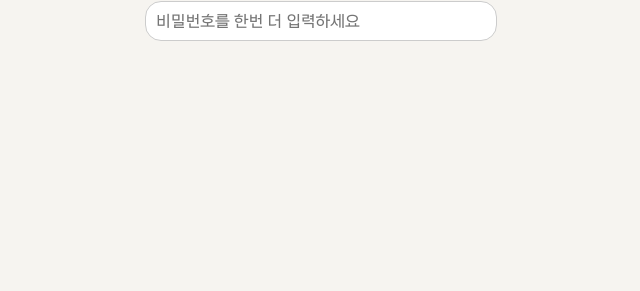
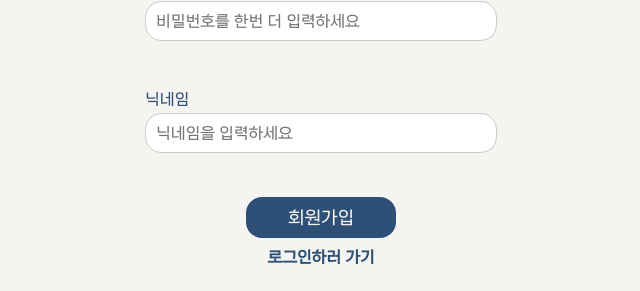
Before and after one commit to 100-hours-a-week/2-sunday-ahn-community-fe-react, a React (Create React App) app: page /regist in a window 1280 px wide. Shown: the part 703-994 px from the top of the page, without its empty margins (319-959 px from the left). Before the commit the page ends 806 px from the top, so only its background shows below. Built offline with nearby package versions, Linux system fonts and the light colour scheme.

Commit message:
feature: registPage UI구현

```diff
--- a/src/App.js
+++ b/src/App.js
@@ -10,6 +10,7 @@ function App() {
     <div>
     <Routes>
           <Route path="/" element={<Login />} />
+          <Route path="/login" element={<Login />} />
           <Route path="/regist" element={<Regist />} />
         </Routes>
     </div>
--- /dev/null
+++ b/src/components/NicknameBox.js
@@ -0,0 +1,66 @@
+import React, { useState } from "react";
+import "./css/InputBox.css";
+
+const NicknameBox = ({ checkNicknameDuplication }) => {
+    const [nickname, setNickname] = useState(""); // 닉네임 상태
+    const [errorMessage, setErrorMessage] = useState(""); // 에러 메시지 상태
+    const [errorVisible, setErrorVisible] = useState(false);
+
+    const handleInputChange = (e) => {
+        const value = e.target.value;
+        setNickname(value);
+
+        // 유효성 검사
+        if (!value.trim()) {
+            setErrorMessage("*닉네임을 입력해주세요.");
+            setErrorVisible(true);
+        } else if (/\s/.test(value)) {
+            setErrorMessage("*띄어쓰기를 없애주세요.");
+            setErrorVisible(true);
+        } else if (value.length > 10) {
+            setErrorMessage("*닉네임은 최대 10자 까지 작성 가능합니다.");
+            setErrorVisible(true);
+        } else {
+            setErrorMessage("");
+            setErrorVisible(false);
+        }
+    };
+
+    const handleValidation = async () => {
+        if (!errorVisible && nickname.trim()) {
+            const isDuplicate = await checkNicknameDuplication(nickname); // 중복 검사 함수 호출
+            if (isDuplicate) {
+                setErrorMessage("*중복된 닉네임 입니다.");
+                setErrorVisible(true);
+            } else {
+                setErrorMessage("");
+                setErrorVisible(false);
+            }
+        }
+        else{
+            setErrorMessage("*닉네임을 입력해주세요.");
+            setErrorVisible(true);
+        }
+    };
+
+    return (
+        <div className="inputField">
+            <p>닉네임</p>
+            <input
+                type="text"
+                id="nickname"
+                className="nickname"
+                placeholder="닉네임을 입력하세요"
+                required
+                value={nickname}
+                onChange={handleInputChange} // 입력값 변경 시 유효성 검사
+                onBlur={handleValidation} // 포커스 해제 시 중복 검사
+            />
+            <div className={`error ${errorVisible ? "visible" : ""}`}>
+                {errorMessage}
+            </div>
+        </div>
+    );
+};
+
+export default NicknameBox;
--- a/src/components/css/InputBox.css
+++ b/src/components/css/InputBox.css
@@ -47,3 +47,35 @@
     box-sizing: border-box;
     font-family: 'Pretendard';
 }
+.submitButton {
+    width: 100%;
+    padding: 10px;
+    border-radius: 16px;
+    font-size: 18px;
+    background-color: #ACA0EB;
+    border: none;
+    color: white;
+    cursor: pointer;
+    margin-top: 10px;
+    transition: background-color 0.3s ease;
+    font-family: 'Pretendard';
+}
+
+/* 버튼 비활성화 */
+.submitButton:disabled {
+    background-color: #586c83;
+    cursor: not-allowed;
+}
+
+/* hover 효과 */
+.submitButton:hover {
+    background-color: #2E5077;
+}
+
+/* 로그인 링크 스타일 */
+.login {
+    margin-top: 10px;
+    font-weight: bold;
+    cursor: pointer;
+    font-family: 'Pretendard';
+}
--- a/src/pages/auth/Regist.js
+++ b/src/pages/auth/Regist.js
@@ -1,28 +1,57 @@
+import { useNavigate } from "react-router-dom";
 import React, { useState } from "react";
+import "../../styles/Regist.css";
 import TitleHeader from "../../components/TItleHeader";
 import BackButton from "../../components/BackButton";
 import ProfileBox from "../../components/ProfileBox";
 import EmailBox from "../../components/EmailBox";
 import PasswordBox from "../../components/PasswordBox";
 import CheckPasswordBox from "../../components/CheckPasswordBox";
-import "../../styles/Regist.css";
+import NicknameBox from "../../components/NicknameBox";
 
 const Regist = () => {
+    const navigate = useNavigate();
+
+    const handleLoginClick = () => {
+        navigate("/");
+    };
+
     const [password, setPassword] = useState(""); // 비밀번호 상태
     const [confirmPassword, setConfirmPassword] = useState(""); // 비밀번호 확인 상태
     const [isPasswordMatch, setIsPasswordMatch] = useState(false); // 비밀번호 일치 여부
+    const [nickname, setNickname] = useState(""); // 닉네임 상태
+    const [isFormValid, setIsFormValid] = useState(false); // 전체 폼 유효성 상태
 
     // 비밀번호 변경 핸들러
     const handlePasswordChange = (value) => {
         setPassword(value);
-        // 비밀번호가 변경되었을 때 확인 필드 재검증
         setIsPasswordMatch(value === confirmPassword && confirmPassword.trim().length > 0);
     };
 
     // 비밀번호 확인 핸들러
     const handleCheckPassword = (value) => {
         setConfirmPassword(value);
-        setIsPasswordMatch(value === password); // 입력값과 비밀번호 비교
+        setIsPasswordMatch(value === password);
+    };
+
+    // 닉네임 변경 핸들러
+    const handleNicknameChange = (value) => {
+        setNickname(value);
+    };
+
+    // 회원가입 버튼 클릭
+    const handleSubmit = () => {
+        if (!nickname.trim()) {
+            alert("닉네임을 입력해주세요.");
+            return;
+        }
+        if (!isPasswordMatch) {
+            alert("비밀번호와 비밀번호 확인이 일치하지 않습니다.");
+            return;
+        }
+        // 서버 전송 또는 다음 단계로 이동
+        console.log("회원가입 완료!");
+        navigate("/welcome"); // 회원가입 완료 후 페이지 이동
     };
 
     return (
@@ -44,6 +73,17 @@ const Regist = () => {
                         onCheckPassword={handleCheckPassword}
                         isPasswordMatch={isPasswordMatch}
                     />
+                    <NicknameBox onNicknameChange={handleNicknameChange} />
+                </div>
+                <input
+                    type="submit"
+                    value="회원가입"
+                    className="submitButton"
+                    id="registButton"
+                    onClick={handleSubmit}
+                />
+                <div className="login" onClick={handleLoginClick}>
+                    로그인하러 가기
                 </div>
             </main>
         </div>
```
